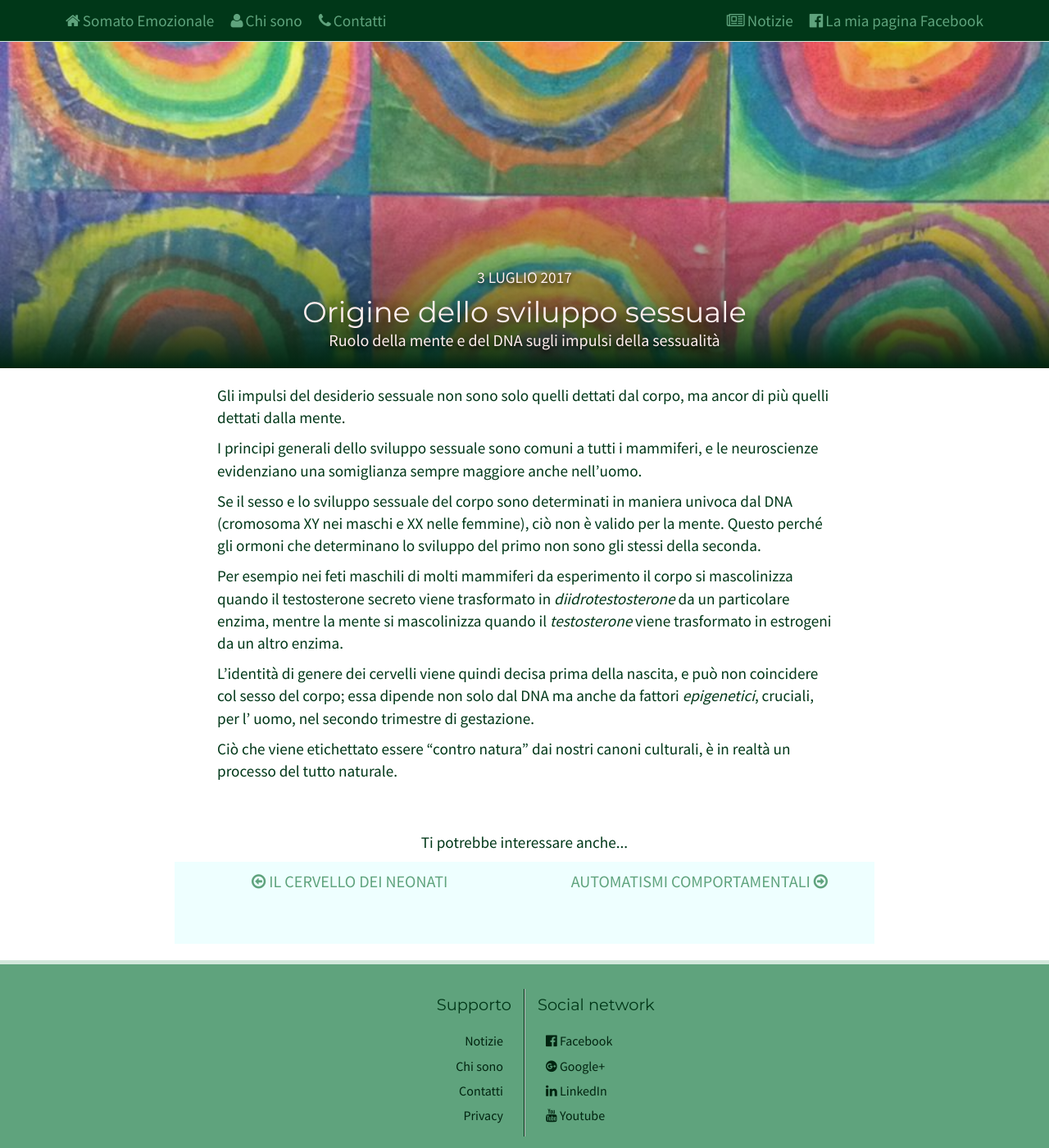
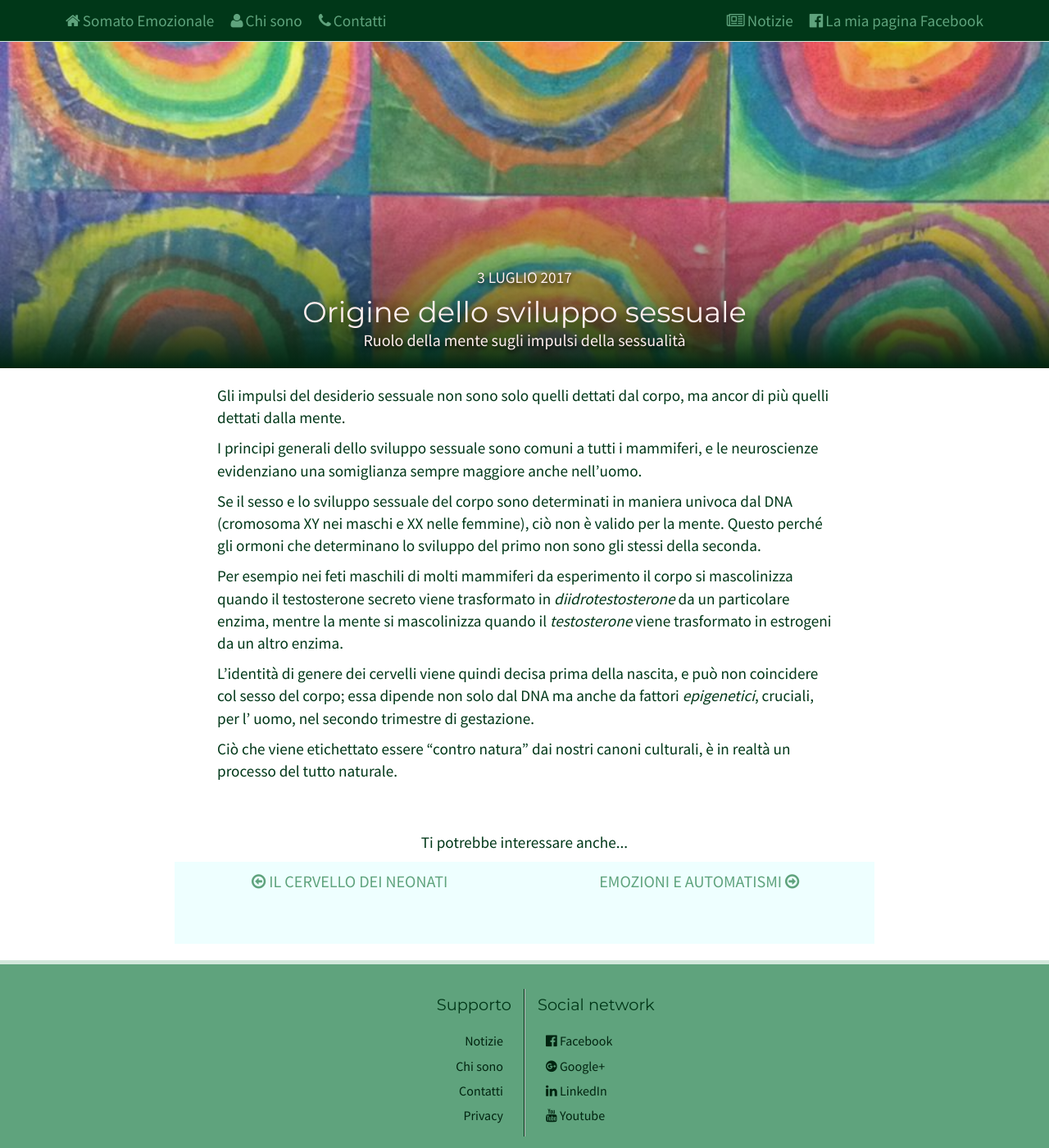
Before and after one commit to giorgioatd/somet, a Jekyll site: the page built from _posts/2017-07-03-sviluppo-sessuale.md, in a window 1280 px wide and 1400 px high. Shown: the whole window at 82% size. Built offline with Jekyll 4.4.1, drawn with Linux system fonts in a browser that asks for light colours.

Commit message:
fixed post titles and descrip 2017-0703/1016

```diff
--- a/_posts/2017-07-03-sviluppo-sessuale.md
+++ b/_posts/2017-07-03-sviluppo-sessuale.md
@@ -3,7 +3,7 @@ layout: post
 author: {{site.author}}
 title: "Origine dello sviluppo sessuale"
 date: 2017-07-03
-meta: "Ruolo della mente e del DNA sugli impulsi della sessualità"
+meta: "Ruolo della mente sugli impulsi della sessualità"
 cover:
  img: 17_sviluppoSessuale.jpg
  imgw: 17_sviluppoSessuale_m.jpg
--- a/_posts/2017-10-16-automatismi-comportamentali.md
+++ b/_posts/2017-10-16-emozioni-e-automatismi.md
@@ -1,7 +1,7 @@
 ---
 layout: post
 author: {{site.author}}
-title: "Automatismi comportamentali"
+title: "Emozioni e automatismi"
 date: 2017-10-16
 meta: "L'influenza delle emozioni sul comportamento"
 cover:
```
